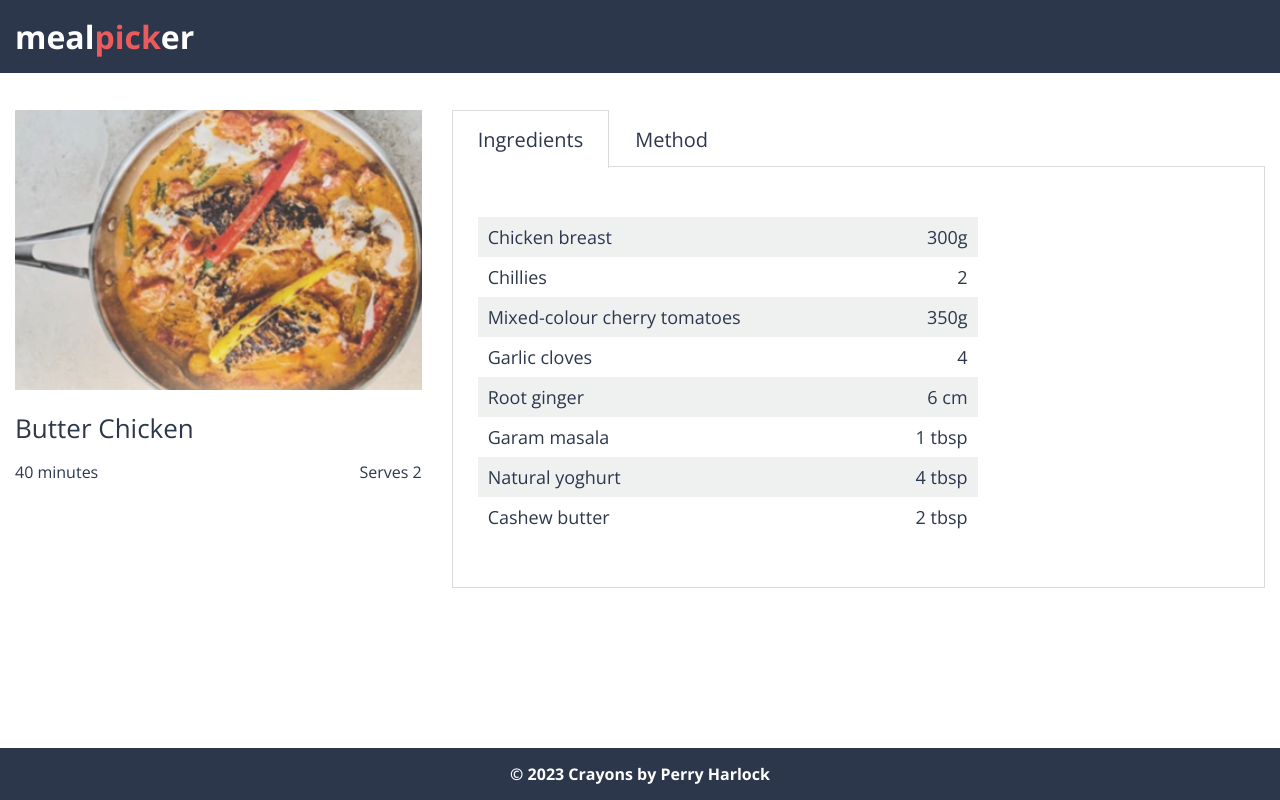
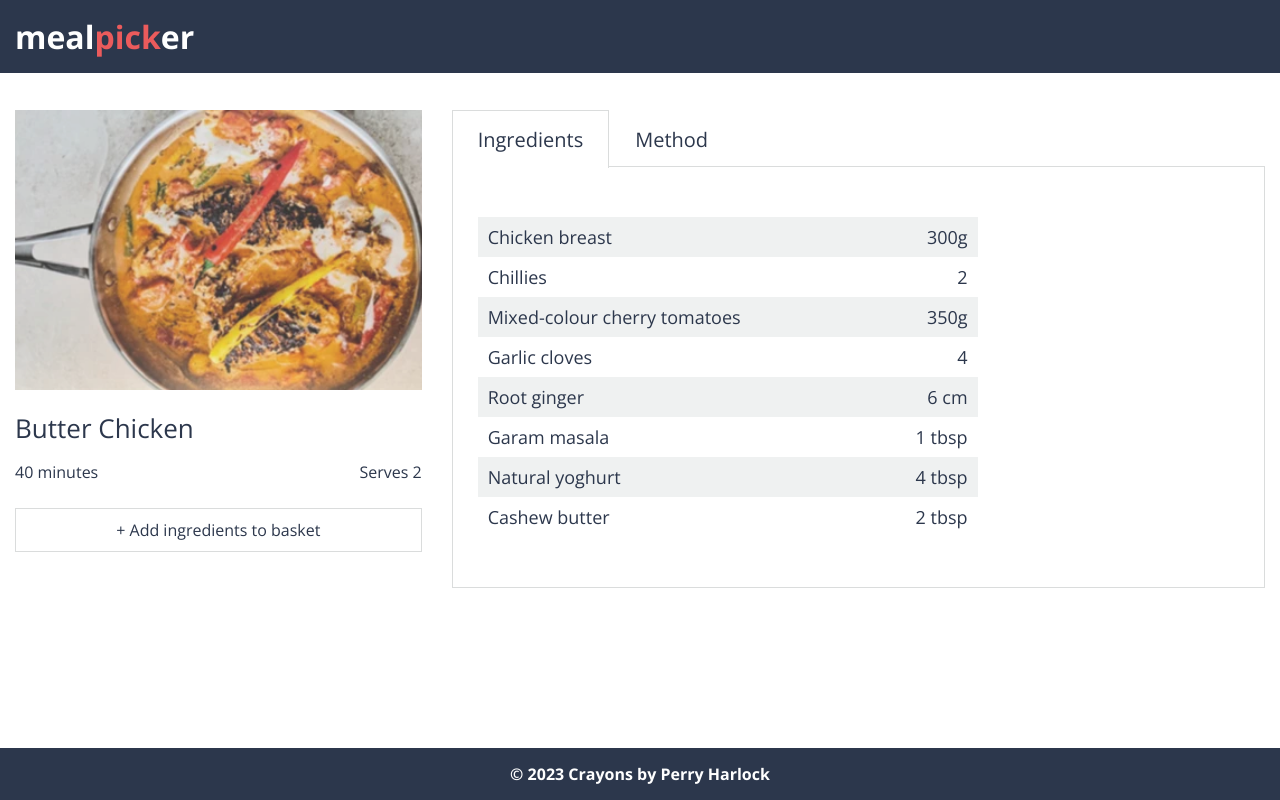
Before and after one commit to perryharlock/meal-picker, a Next.js app: page /butter-chicken in a window 1280 px wide. Built offline with nearby package versions, Linux system fonts and the light colour scheme.

Commit message:
:sparkles: Add basket button to meal details

```diff
--- a/pages/[meal].tsx
+++ b/pages/[meal].tsx
@@ -18,11 +18,40 @@ import { Tab } from '../components/Tabs/Tab';
 
 import styles from '../styles/Meal.module.scss';
 
-const MealPage: NextPage<MealType> = ({ name, img, time, serves, ingredients, method }) => {
+const MealPage: NextPage<MealType> = ({ url, name, img, time, serves, ingredients, method }) => {
   const [basket, setBasket] = useState<Array<MealType>>([]);
   const [basketLength, setBasketLength] = useState(0);
   const [basketVisible, setBasketVisible] = useState(false);
   const [animate, setAnimate] = useState(false);
+
+  const mealObject: MealType = {
+    url: url,
+    name: name,
+    img: img,
+    time: time,
+    serves: serves,
+    ingredients: ingredients,
+    method: method,
+  };
+
+  const setSessionState = (basketItems: MealType[]) => {
+    setBasket(basketItems);
+    setBasketLength(basketItems.length);
+    setAnimate(!animate);
+    sessionStorage.setItem('basket', JSON.stringify({ basketItems }));
+    sessionStorage.setItem('basketLength', JSON.stringify(basketItems.length));
+  };
+
+  const addToBasket = (mealId: MealType) => {
+    basket.push(mealId);
+    const basketItems = basket;
+    setSessionState(basketItems);
+  };
+
+  const removeFromBasket = (mealId: MealType) => {
+    const basketItems = basket.filter((meal) => meal.url !== mealId.url);
+    setSessionState(basketItems);
+  };
 
   const resetBasket = () => {
     setBasket([]);
@@ -30,6 +59,10 @@ const MealPage: NextPage<MealType> = ({ name, img, time, serves, ingredients, me
     setBasketVisible(false);
     sessionStorage.setItem('basket', JSON.stringify({}));
     sessionStorage.setItem('basketLength', JSON.stringify('0'));
+  };
+
+  const isInBasket = () => {
+    return basket.filter((e: { url: string }) => e.url === url).length > 0;
   };
 
   const toggleBasket = () => {
@@ -64,6 +97,13 @@ const MealPage: NextPage<MealType> = ({ name, img, time, serves, ingredients, me
                 <li className={styles.meal__info}>{time} minutes</li>
                 <li className={styles.meal__info}>Serves {serves}</li>
               </ul>
+              <button
+                data-test-id={isInBasket() ? 'remove-from-basket' : 'add-to-basket'}
+                className={`${styles.meal__btn} ${isInBasket() ? styles['meal__btn--remove'] : ''}`}
+                onClick={() => (isInBasket() ? removeFromBasket(mealObject) : addToBasket(mealObject))}
+              >
+                {isInBasket() ? '- Remove ingredients from basket' : '+ Add ingredients to basket'}
+              </button>
             </div>
             <div className={styles['meal__img-container']}>
               <img
@@ -124,6 +164,7 @@ export const getStaticProps: GetStaticProps = async ({ params }) => {
 
   return {
     props: {
+      url: meal.url,
       name: meal.name,
       img: meal.img,
       time: meal.time,
--- a/styles/Meal.module.scss
+++ b/styles/Meal.module.scss
@@ -192,4 +192,36 @@
             }
         }
     }
+
+    &__btn {
+        background-color: $white;
+        color: $black;
+        cursor: pointer;
+        border: none;
+        border: solid 1px $grey-600;
+        font-family: $font-family;
+        font-size: 1.4rem;
+        font-weight: $font-weight-regular;
+        margin: 15px 0 0 0;
+        outline: none;
+        padding: 10px 0;
+        text-align: center;
+        transition: all 0.2s ease-in-out;
+        width: 100%;
+
+        &:hover,
+        &:active,
+        &:focus {
+            background-color: $coral;
+            color: $white;
+        }
+
+        @media ($screen-tablet) {
+            font-size: 1.6rem;
+        }
+
+        &--remove {
+            color: $coral;
+        }
+    }
 }
```
